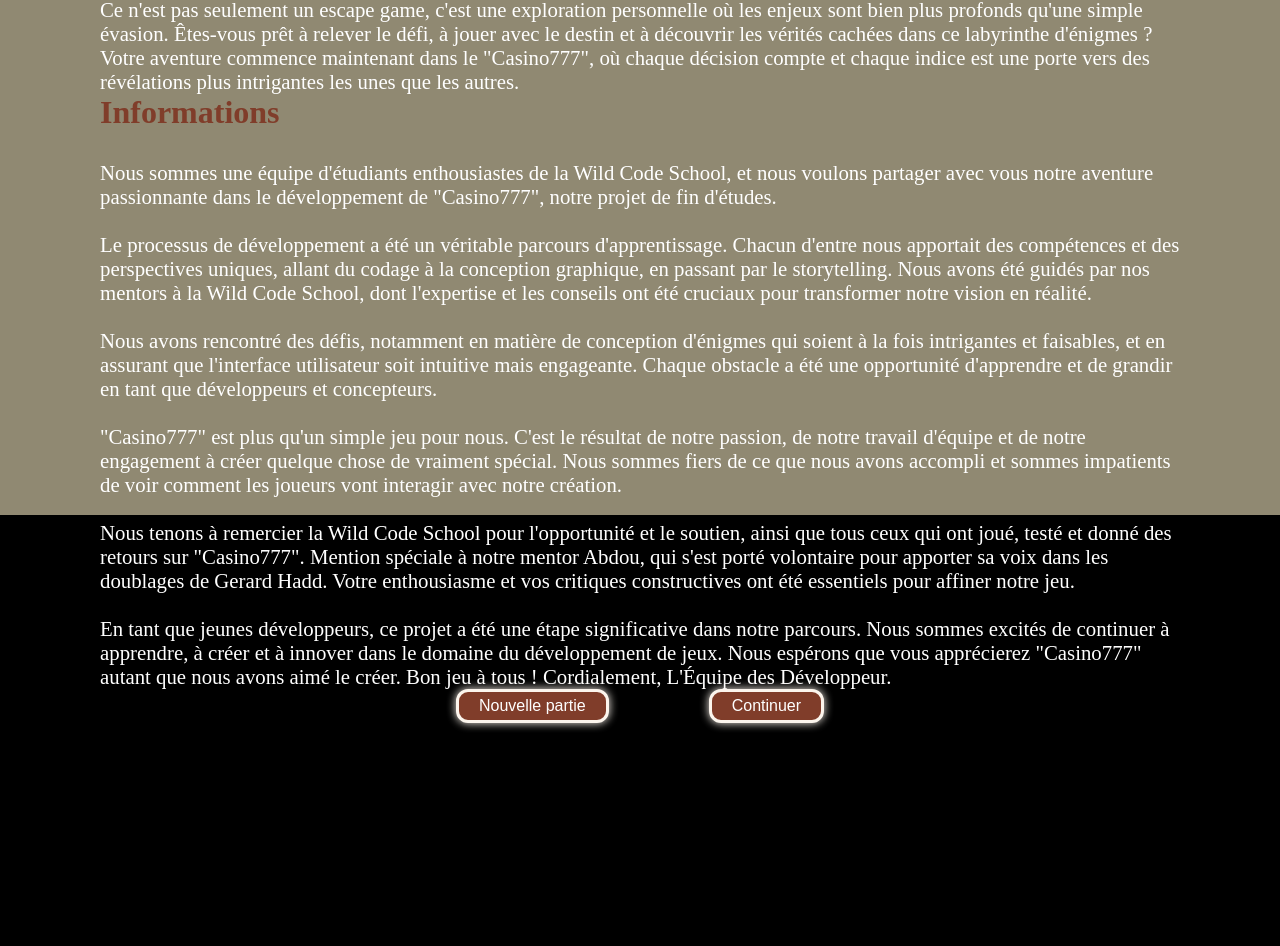
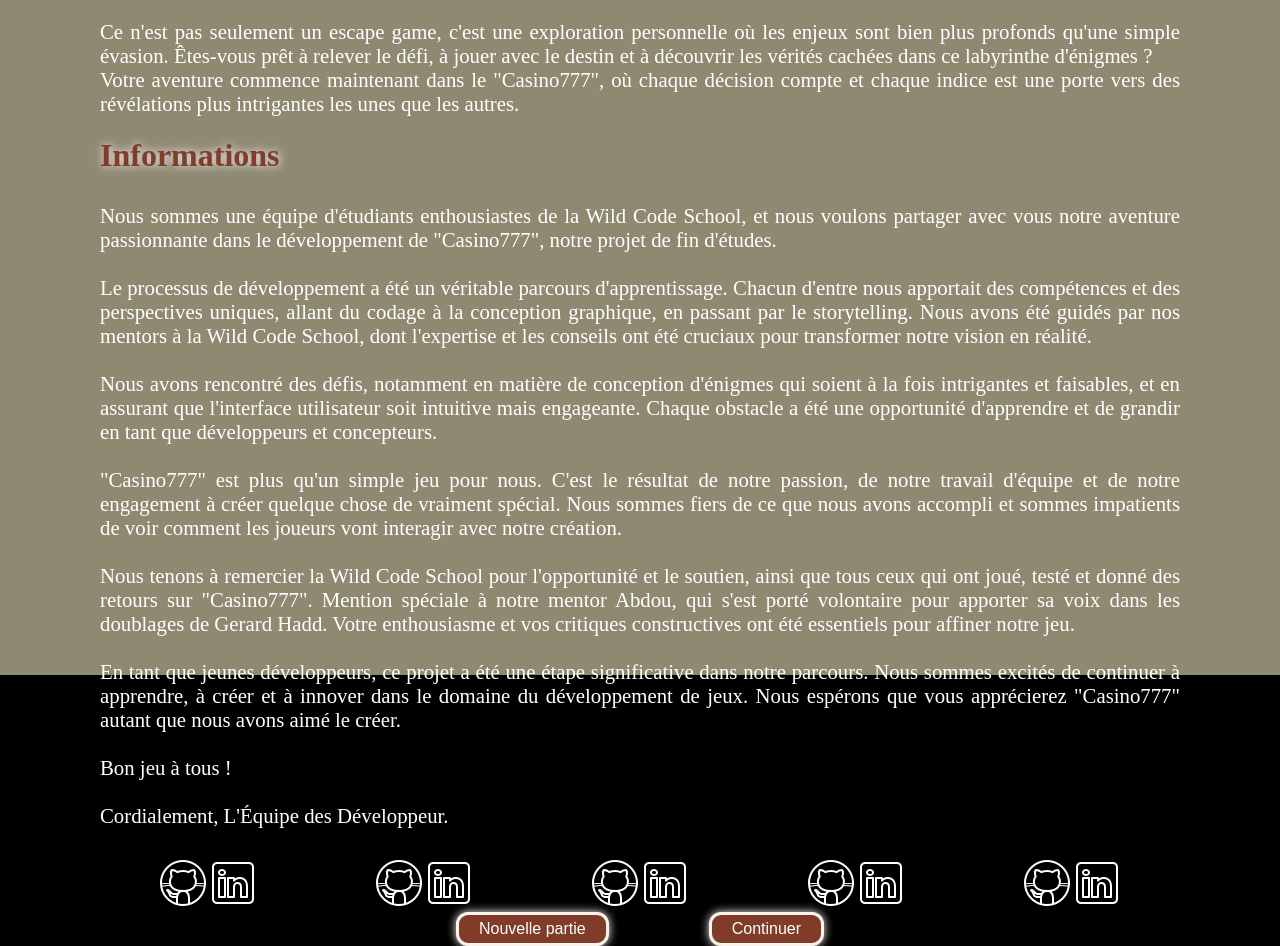
Before and after one commit to WildCodeSchool/11-2023-Rem-FR-Crew-Bleu-LaPromodoro-G1, a React (Vite) app in the folder frontend/: page / in a window 1280 px wide. Shown: the part 1085-2031 px from the top of the page. Before the commit the page ends 1808 px from the top, so only its background shows below. Built offline with nearby package versions, Linux system fonts and the light colour scheme.

Commit message:
changements designs..

```diff
--- a/frontend/src/pages/MenuPrincipal/component/Accueil.jsx
+++ b/frontend/src/pages/MenuPrincipal/component/Accueil.jsx
@@ -91,9 +91,140 @@
             significative dans notre parcours. Nous sommes excités de continuer
             à apprendre, à créer et à innover dans le domaine du développement
             de jeux. Nous espérons que vous apprécierez "Casino777" autant que
-            nous avons aimé le créer. Bon jeu à tous ! Cordialement, L'Équipe
-            des Développeur.
+            nous avons aimé le créer. <br />
+            <br />
+            Bon jeu à tous ! <br />
+            <br /> Cordialement, L'Équipe des Développeur.
           </p>
+          {/* ALL DEVS LINKS */}
+          <div className="allLinks">
+            {/* MATTEO LINKS */}
+            <div className="links">
+              {/* GITHUB */}
+              <a
+                href="https://github.com/mdonatelli1"
+                target="_blank"
+                rel="noreferrer"
+              >
+                <img
+                  src="src/pages/MenuPrincipal/assets/icons8-github-50.png"
+                  alt="github-logo"
+                />
+              </a>
+              {/* LINKEDIN */}
+              <a
+                href="https://www.linkedin.com/in/matteodonatelli/"
+                target="_blank"
+                rel="noreferrer"
+              >
+                <img
+                  src="src/pages/MenuPrincipal/assets/icons8-linkedin-50.png"
+                  alt="linkedin-logo"
+                />
+              </a>
+            </div>
+            {/* HAMIDOU LINKS */}
+            <div className="links">
+              {/* GITHUB */}
+              <a
+                href="https://github.com/HamIIdou"
+                target="_blank"
+                rel="noreferrer"
+              >
+                <img
+                  src="src/pages/MenuPrincipal/assets/icons8-github-50.png"
+                  alt="github-logo"
+                />
+              </a>
+              {/* LINKEDIN */}
+              <a
+                href="https://www.linkedin.com/in/hamidou-sall-mamadou-390b4118b/"
+                target="_blank"
+                rel="noreferrer"
+              >
+                <img
+                  src="src/pages/MenuPrincipal/assets/icons8-linkedin-50.png"
+                  alt="linkedin-logo"
+                />
+              </a>
+            </div>
+            {/* MAEVA LINKS */}
+            <div className="links">
+              {/* GITHUB */}
+              <a
+                href="https://github.com/maevafauvel"
+                target="_blank"
+                rel="noreferrer"
+              >
+                <img
+                  src="src/pages/MenuPrincipal/assets/icons8-github-50.png"
+                  alt="github-logo"
+                />
+              </a>
+              {/* LINKEDIN */}
+              <a
+                href="https://www.linkedin.com/in/maevafauvel/"
+                target="_blank"
+                rel="noreferrer"
+              >
+                <img
+                  src="src/pages/MenuPrincipal/assets/icons8-linkedin-50.png"
+                  alt="linkedin-logo"
+                />
+              </a>
+            </div>
+            {/* BEGOT LINKS */}
+            <div className="links">
+              {/* GITHUB */}
+              <a
+                href="https://github.com/Gwenaelbegot"
+                target="_blank"
+                rel="noreferrer"
+              >
+                <img
+                  src="src/pages/MenuPrincipal/assets/icons8-github-50.png"
+                  alt="github-logo"
+                />
+              </a>
+              {/* LINKEDIN */}
+              <a
+                href="https://www.linkedin.com/in/begot-gwenael-04aba82a4/"
+                target="_blank"
+                rel="noreferrer"
+              >
+                <img
+                  src="src/pages/MenuPrincipal/assets/icons8-linkedin-50.png"
+                  alt="linkedin-logo"
+                />
+              </a>
+            </div>
+            {/* OCEANE LINKS */}
+            <div className="links">
+              {/* GITHUB */}
+              <a
+                href="https://github.com/ThisIsHowVillainsAreMade"
+                target="_blank"
+                rel="noreferrer"
+              >
+                <img
+                  src="src/pages/MenuPrincipal/assets/icons8-github-50.png"
+                  alt="github-logo"
+                />
+              </a>
+              {/* LINKEDIN */}
+              <a
+                href="https://www.linkedin.com/in/oaiw/"
+                target="_blank"
+                rel="noreferrer"
+              >
+                <img
+                  src="src/pages/MenuPrincipal/assets/icons8-linkedin-50.png"
+                  alt="linkedin-logo"
+                />
+              </a>
+            </div>
+          </div>
+          {/* LINKS END */}
         </div>
         <div id="launcher">
           <Link to="/niveau1">
--- a/frontend/src/pages/MenuPrincipal/styles/Accueil.scss
+++ b/frontend/src/pages/MenuPrincipal/styles/Accueil.scss
@@ -59,6 +59,9 @@
     }
   }
 }
+section#home {
+  height: 120svh;
+}
 
 #home {
   background-color: var(--bg-accueil);
@@ -70,7 +73,6 @@
   justify-content: space-evenly;
 
   height: 100vh;
-
   .para {
     display: flex;
     flex-direction: column;
@@ -78,13 +80,16 @@
   }
 
   h2 {
+    margin-top: 2%;
     font-size: var(--font-size-title);
     color: var(--bg-button);
+    text-shadow: rgb(255, 255, 255) 1px 0 10px;
   }
 
   p {
     font-size: 1.3em;
     color: var(--font-color-text);
+    text-align: justify;
   }
 
   #launcher {
@@ -138,4 +143,11 @@
       opacity: 1;
     }
   }
+  // div.allLinks {
+  //   padding-bottom: 3svh;
+  // }
+  .allLinks {
+    display: flex;
+    justify-content: space-around;
+  }
 }
```
Also changed, not shown: frontend/src/pages/MenuPrincipal/assets/icons8-github-50.png (added), frontend/src/pages/MenuPrincipal/assets/icons8-linkedin-50.png (added).
